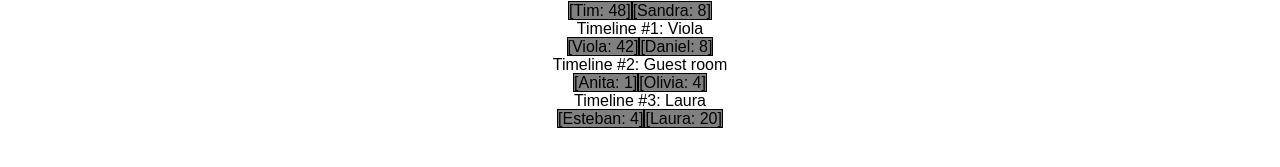
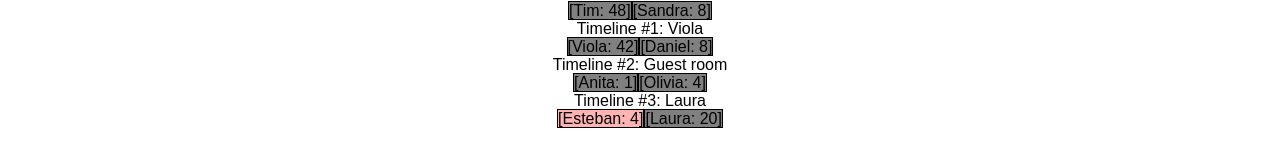
Before and after one commit to dfsp-spirit/react-multi-timeline, a React (Create React App) app: page / in a window 1280 px wide. Shown: the part 281-448 px from the top of the page. Built offline with nearby package versions, Linux system fonts and the light colour scheme.

Commit message:
use eventColor

```diff
--- a/src/App.js
+++ b/src/App.js
@@ -6,7 +6,7 @@ import { ReactMultiTimeline } from './ReactMultiTimeline';
 class App extends Component {
   render() {
     // Laura's room
-    const room1_event1 = { start: 1, duration: 4, eventTitle: 'Esteban' };
+    const room1_event1 = { start: 1, duration: 4, eventTitle: 'Esteban', eventColor: '#ff444466' };
     const room1_event2 = { start: 5, duration: 20, eventTitle: 'Laura' };
     const roomLauraEvents = [room1_event1, room1_event2];
 
--- a/src/Timeline.js
+++ b/src/Timeline.js
@@ -20,8 +20,8 @@ export class Timeline extends Component {
       (event: EventData, index: number) => {
         const leftString = event.start + 'px'; // TODO: we should compute this relative, based on the full size of the parent.
         const widthString = event.duration + 'px';
-        const eventColorString = this.props.eventColor
-          ? this.props.eventColor
+        const eventColorString = event.eventColor
+          ? event.eventColor
           : 'gray';
         const eventStyle = {
           left: leftString,
```
